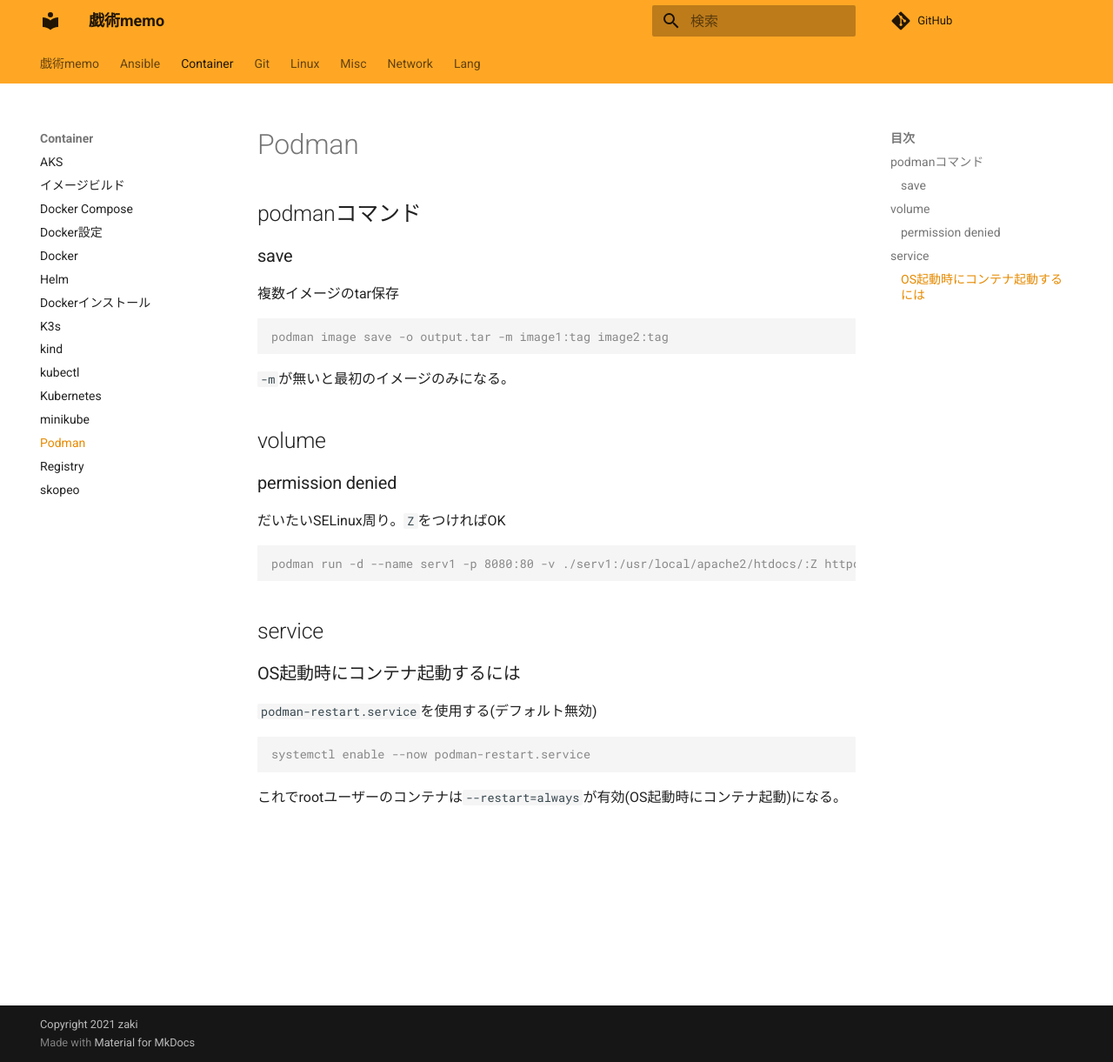
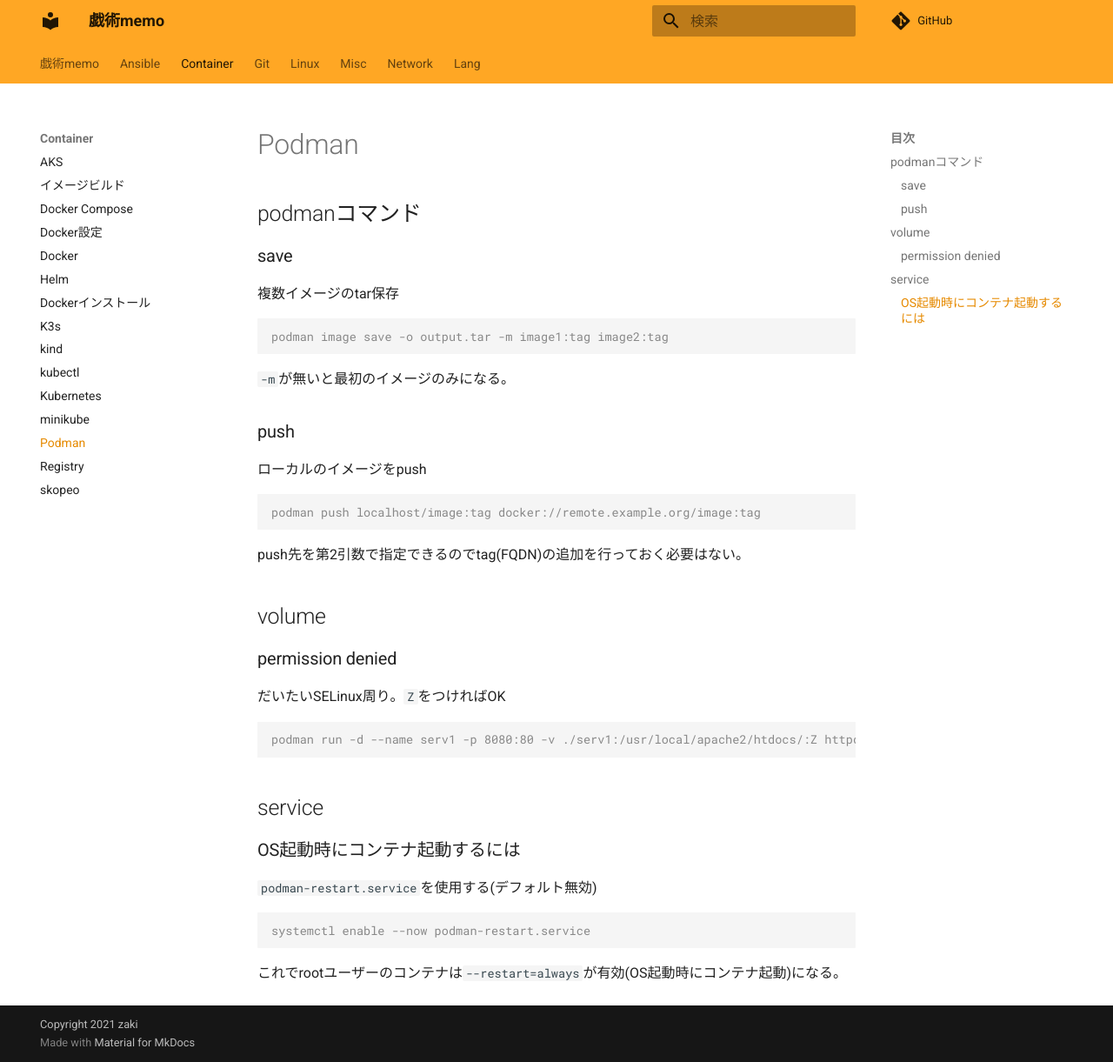
Before and after one commit to zaki-lknr/docs, an MkDocs documentation site: the page built from docs/Container/podman.md, in a window 1280 px wide and 1221 px high. Shown: the whole window at 87% size. Built offline with MkDocs 1.6.1 and Material for MkDocs 9.7.7, drawn with Linux system fonts in a browser that asks for light colours; comment, search, counter and statistics services are not loaded.

Commit message:
add: container/podman: push

````diff
--- a/docs/Container/podman.md
+++ b/docs/Container/podman.md
@@ -11,6 +11,16 @@ podman image save -o output.tar -m image1:tag image2:tag
 ```
 
 `-m`が無いと最初のイメージのみになる。
+
+### push
+
+ローカルのイメージをpush
+
+```console
+podman push localhost/image:tag docker://remote.example.org/image:tag
+```
+
+push先を第2引数で指定できるのでtag(FQDN)の追加を行っておく必要はない。
 
 ## volume
 
````
